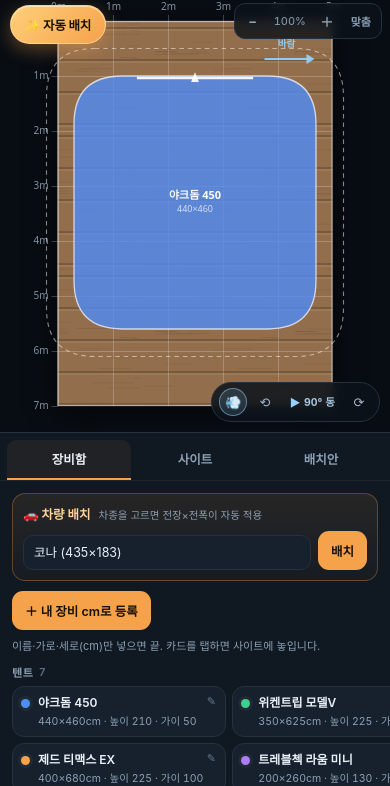
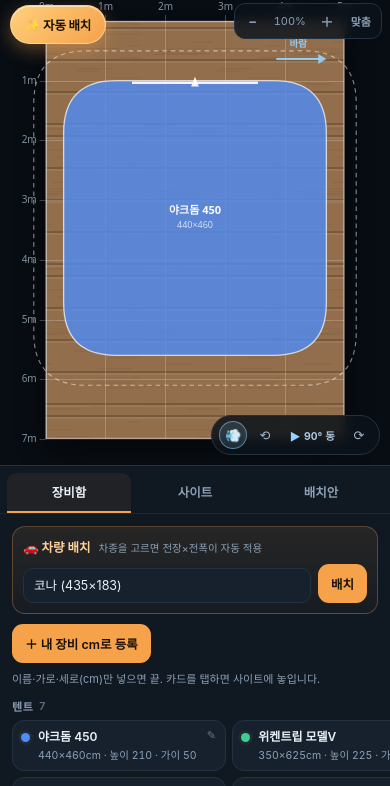
Before and after one commit to ysj0410-max/camp-layout-sim, a plain HTML site: page index.html in a window 390 px wide. Shown: the part 58-844 px from the top of the page. Drawn offline with Linux system fonts and the light colour scheme.

Commit message:
📝 README 추가 · 모바일 패널 높이 조정

```diff
--- a/styles.css
+++ b/styles.css
@@ -371,7 +371,7 @@ dialog::backdrop{ background:rgba(3,7,11,.62); backdrop-filter:blur(3px); }
   .layout{ flex-direction:column; }
   .stage{ flex:1 1 auto; min-height:0; }
   .panel{
-    width:auto; flex:0 0 auto; height:42dvh; min-height:180px;
+    width:auto; flex:0 0 auto; height:38dvh; min-height:160px;
     border-left:0; border-top:1px solid var(--line);
     padding-bottom:env(safe-area-inset-bottom);
   }
```
Also changed, not shown: 1 other file.
